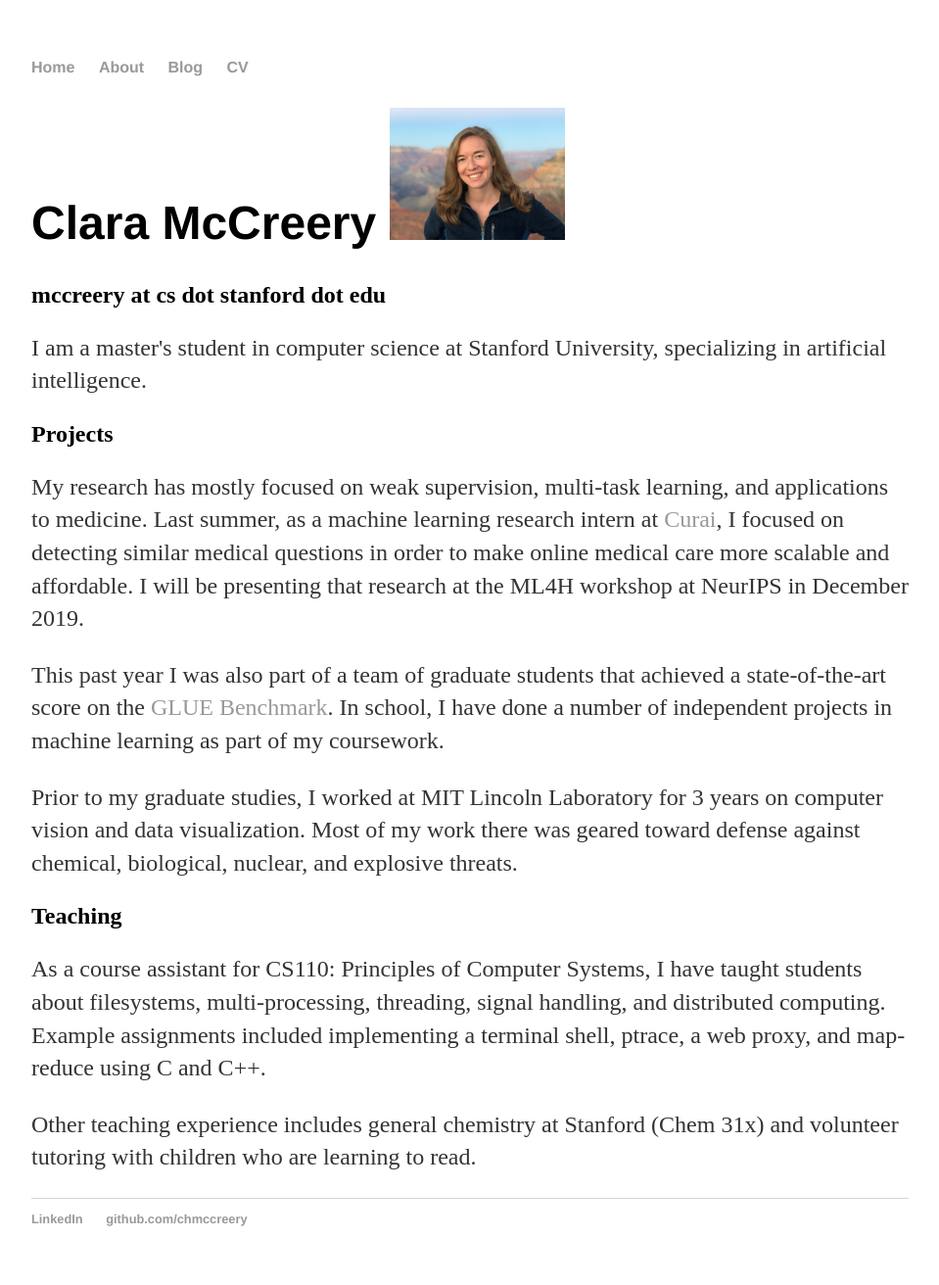
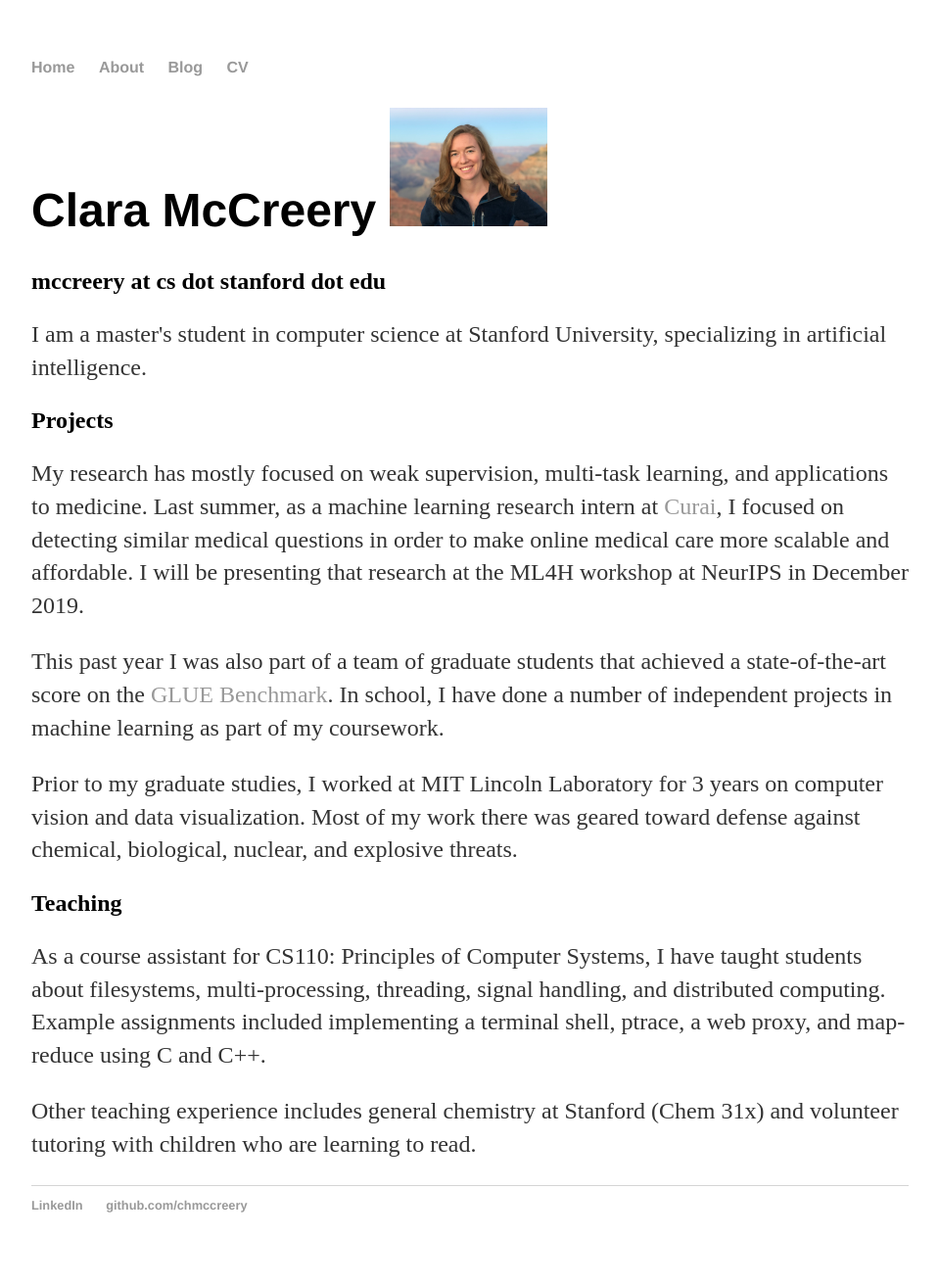
Before and after one commit to chmccreery/chmccreery.github.io, a Jekyll site: the page built from index.html, in a window 1280 px wide. Shown: the whole page at 98% size, without its empty margins (160-1119 px from the left). Built offline with Jekyll 4.4.1, drawn with Linux system fonts in a browser that asks for light colours.

Commit message:
Update index.html

```diff
--- a/index.html
+++ b/index.html
@@ -4,7 +4,7 @@
 ---
 <div class="blurb">
 	<h1>Clara McCreery
-	<td width="28%"><img src="images/IMG_1211.jpeg" width="20%"></td> </h1>
+	<td width="28%"><img src="images/IMG_1211.jpeg" width="18%"></td> </h1>
 	<h2>mccreery at cs dot stanford dot edu</h2>
 	<p>I am a master's student in computer science at Stanford University, specializing in artificial intelligence.</p>
 	<h2>Projects</h2>
```
